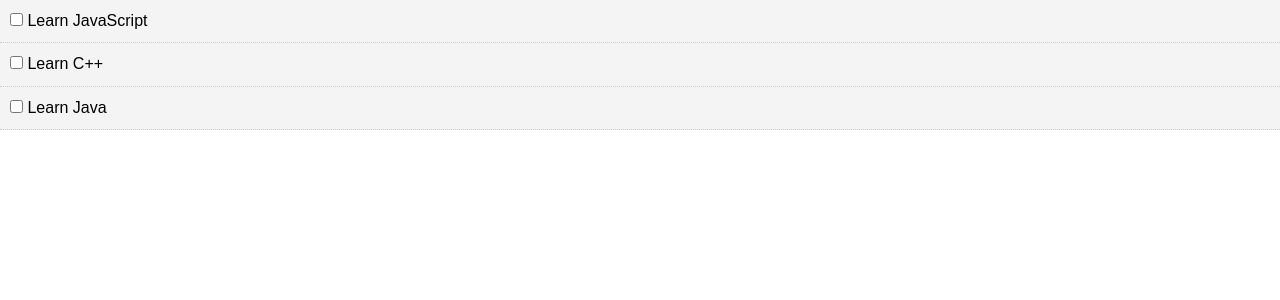
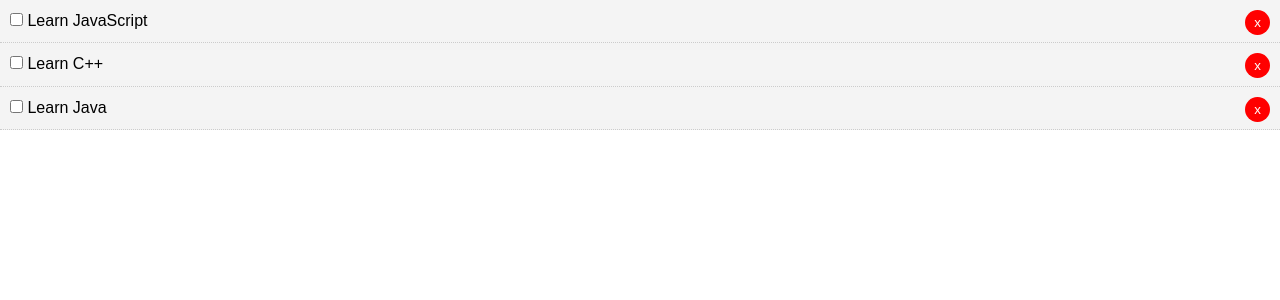
Before and after one commit to DavidMaldonado0/ReactAppDemos, a React (Create React App) app in the folder todoapp/: page / in a window 1280 px wide. Shown: the top 300 px of the page. Built offline with nearby package versions, Linux system fonts and the light colour scheme.

Commit message:
delete Todo

```diff
--- a/todoapp/src/App.js
+++ b/todoapp/src/App.js
@@ -34,11 +34,17 @@
     }) });
   }
 
+  delTodo = (id) => {
+    this.setState({ todos: [...this.state.todos.filter(todo =>
+      todo.id !== id)] });
+  }
+
 
   render() {
     return (
       <div className="App">
-        <Todos todos={this.state.todos} markComplete={this.markComplete} />
+        <Todos todos={this.state.todos} markComplete={this.markComplete}
+        delTodo={this.delTodo} />
       </div>
     );
   }
--- a/todoapp/src/components/ToDos.js
+++ b/todoapp/src/components/ToDos.js
@@ -5,7 +5,7 @@
 class Todos extends Component {
   render() {
     return this.props.todos.map((todo) => (
-      <Todoitem key={todo.id} todo={todo} markComplete={this.props.markComplete} />
+      <Todoitem key={todo.id} todo={todo} markComplete={this.props.markComplete} delTodo={this.props.delTodo} />
     ));
   }
 }
--- a/todoapp/src/components/Todoitem.js
+++ b/todoapp/src/components/Todoitem.js
@@ -19,9 +19,9 @@
     return (
         <div style={this.getStyle()}>
             <p>
-            <input type="checkbox" onChange={this.props.markComplete.bind
-            (this, id)}/> {' '}
+            <input type="checkbox" onChange={this.props.markComplete.bind(this, id)}/> {' '}
             { title }
+            <button onClick={this.props.delTodo.bind(this, id)} style={btnStyle}>x</button>
             </p>
         </div>
     )
@@ -30,6 +30,16 @@
 
 Todoitem.propTypes = {
     todo: PropTypes.object.isRequired
+}
+
+const btnStyle = {
+    background: '#ff0000',
+    color: '#fff',
+    border: 'none',
+    padding: '5px 9px',
+    borderRadius: '50%',
+    cursor: 'pointer',
+    float: 'right'
 }
 
 export default Todoitem;
```
